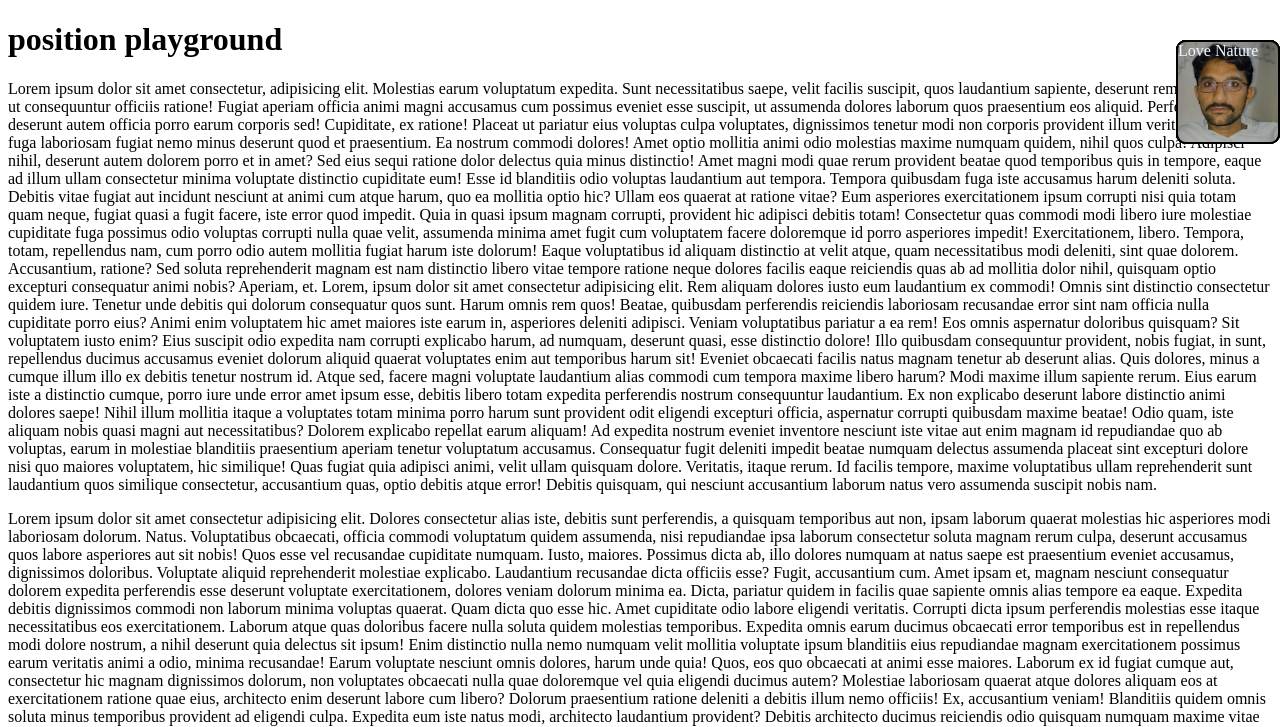
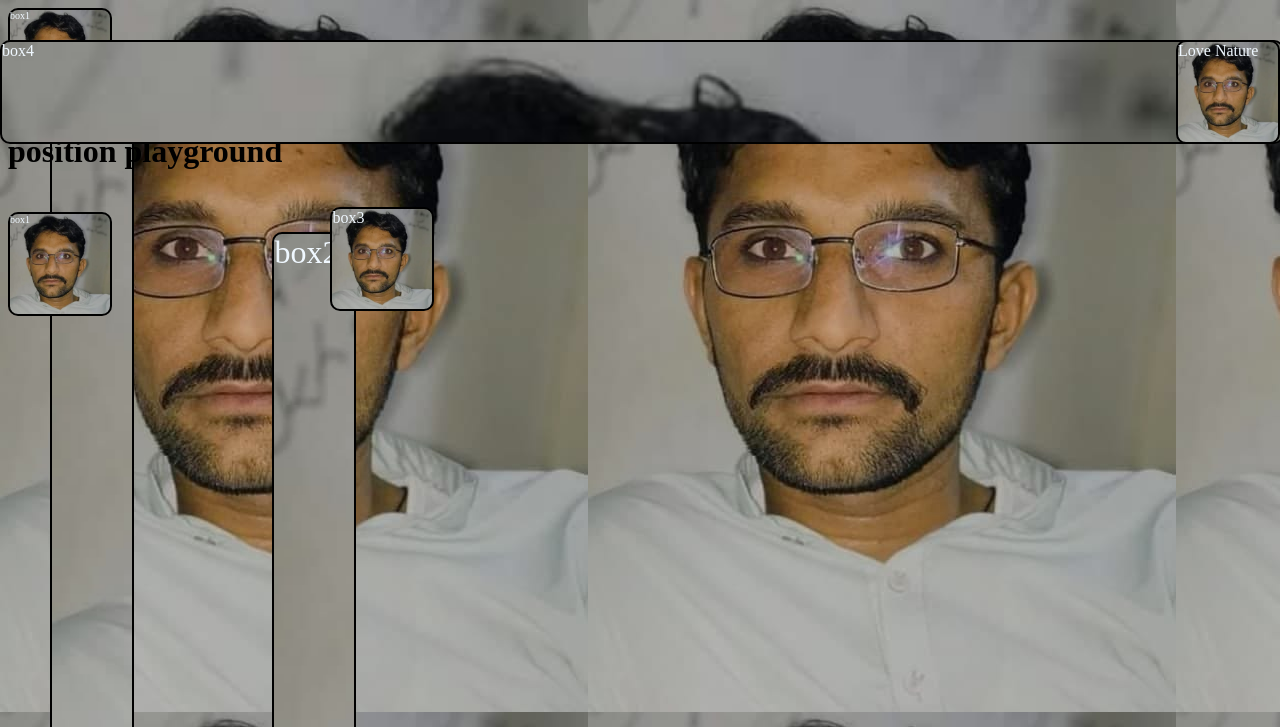
Before and after one commit to farooqrahi006/css-basic, a plain HTML site: page css level 3/index.html in a window 1280 px wide. Shown: the top 727 px of the page. Drawn offline with Linux system fonts and the light colour scheme.

Commit message:
Update style.css

```diff
--- a/css level 3/style.css
+++ b/css level 3/style.css
@@ -1,4 +1,4 @@
-/* #box1{
+#box1{
     height: 100px;
     width: 100px;
     background-color: green;
@@ -13,17 +13,17 @@
     font-size: 2em;
     width: 5rem;
     height: 100vh;
-} */
+}
 
-/* div{
+div{
     height: 100px;
     width: 100px;
     background-color: aqua;
     border: 2px solid black;
     display: inline-block;
-} */
+}
 
-/* #box1{
+#box1{
     position: static;
     background-color: yellowgreen;
 }
@@ -50,9 +50,9 @@
     width: 100%;
     background-color: rgb(13, 225, 45);
 }
- */
 
- /* body{
+
+  body{
     background-image: url("asghar.jpg");
  }
 
@@ -60,7 +60,7 @@
     background-image: url("asghar.jpg");
     background-size: cover;
  }
-  */
+
 
 div{
     height: 100px;
```
